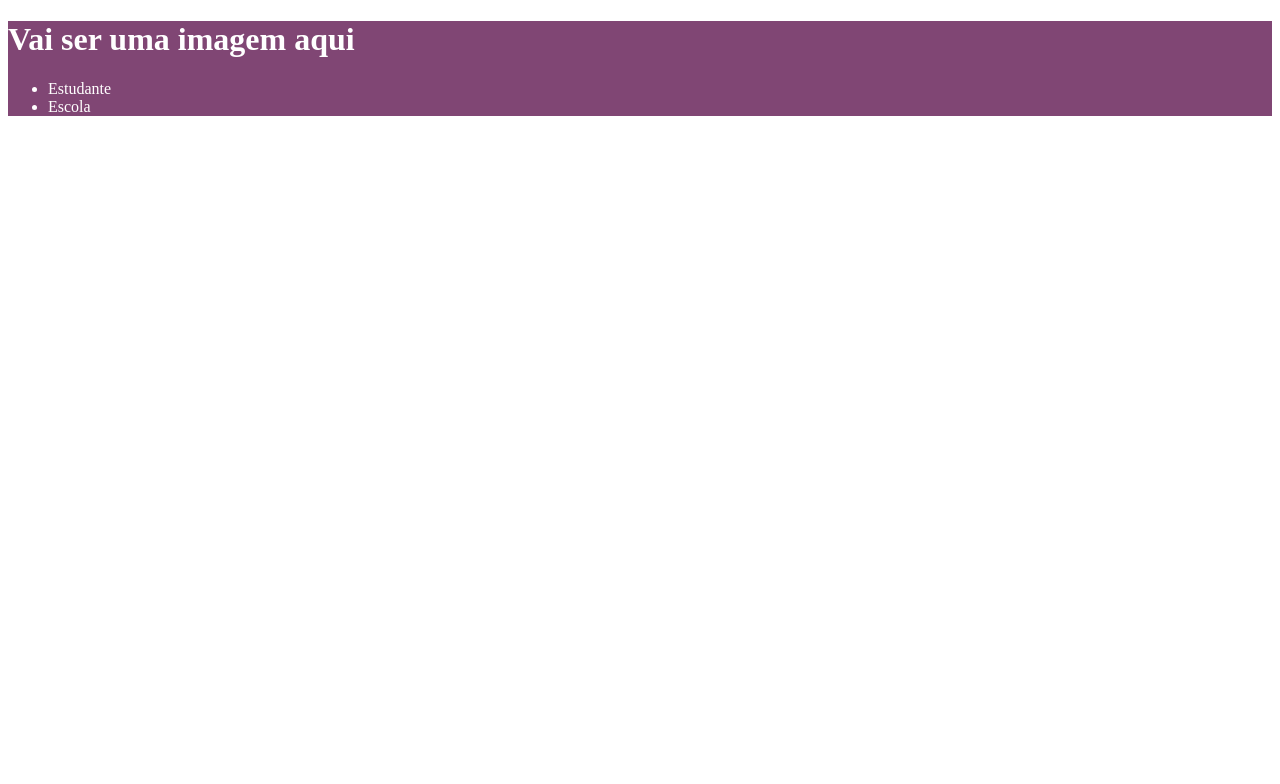
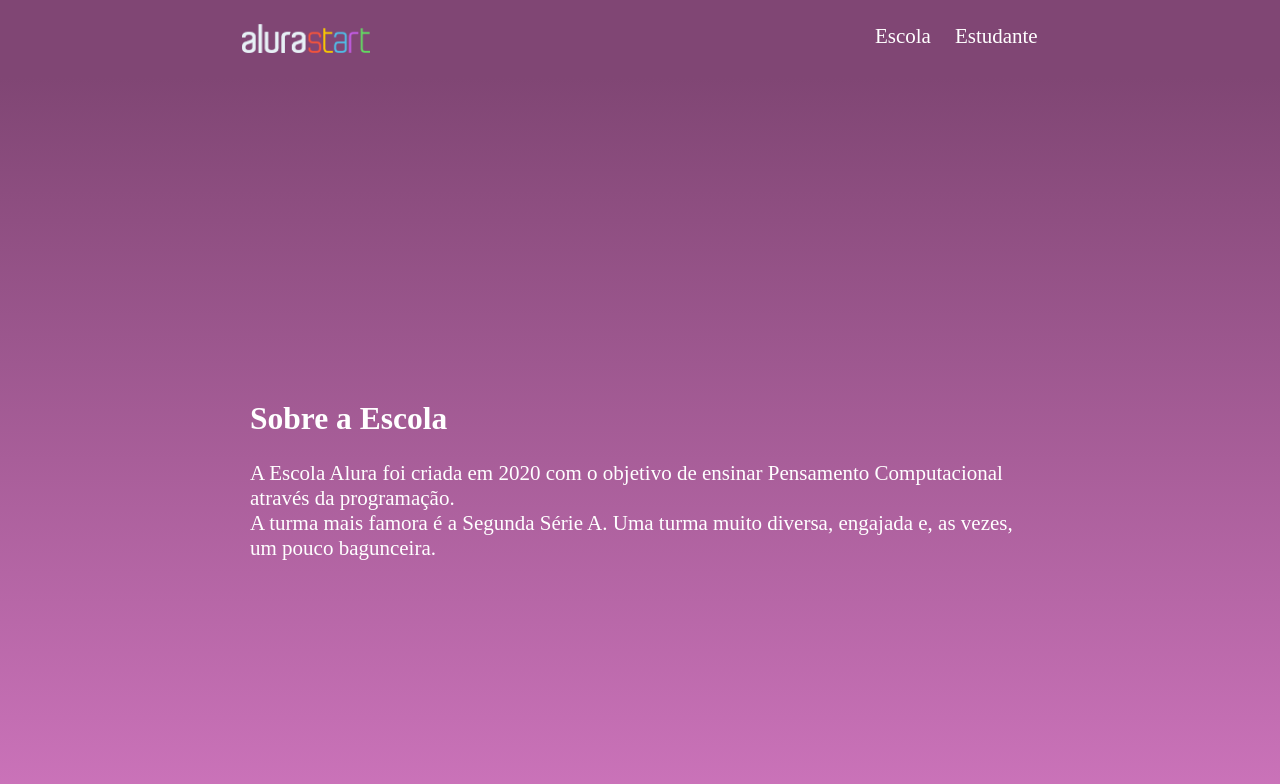
Before and after one commit to barretogabriel1/programacao-alura-1, a plain HTML site: page index.html in a window 1280 px wide. Drawn offline with Linux system fonts and the light colour scheme.

Commit message:
Seção Escola_Completo

```diff
--- a/index.html
+++ b/index.html
@@ -3,18 +3,30 @@
 <head>
     <meta charset="UTF-8">
     <meta http-equiv="X-UA-Compatible" content="IE=edge">
-    <meta name="viewport" content="width=device-width,
-    initial-scale=1.0">
-    <title>Document</title>
+    <meta name="viewport" content="width=device-width, initial-scale=1.0">
+    <title>Meu primeiro site</title>
     <link rel="stylesheet" href="style.css">
 </head>
 <body>
-    <header>
-        <h1> Vai ser uma imagem aqui </h1>
-        <ul>
-            <li>Estudante</li>
-            <li>Escola</li>
+    <header class="cabeçalho">
+        <img class="cabeçalho-imagem" src="alurastart logo 1.png" alt="Logo alura start">
+        <ul class="cabeçalho-lista">
+            <li class="cabeçalho-item"> Escola </li>
+            <li class="cabeçalho-item"> Estudante </li>
         </ul>
     </header>
+
+    <section class="escola">
+        <h2 class="escola-titulo">Sobre a Escola </h2>
+        <p class="escola-texto-um">
+           A Escola Alura foi criada em 2020 com o objetivo de ensinar
+            Pensamento Computacional através da programação.
+        </p>
+        <p class="escola-texto-dois">
+            A turma mais famora é a Segunda Série A. Uma turma muito diversa, engajada e,
+            as vezes, um pouco bagunceira.
+        </p>
+    </section>
+
 </body>
 </html>
--- a/style.css
+++ b/style.css
@@ -1,4 +1,34 @@
-header {
+*{
+   margin: 0;
+   padding: 0;
+}
+
+.cabeçalho {
     background-color: #804674;
+    color: #FFFFFF;
+    display: flex;
+    justify-content: space-around;
+    padding: 24px 0;
+}
+
+.cabeçalho-imagem{
+    width: 10%;
+    height: 10%;
+}
+
+.cabeçalho-item {
+    display: inline-block;
+    font-size: 21px;
+    padding: 0 0 0 20px;
+}
+
+.escola {
+    background-image: linear-gradient(#804674, #D277C0);
     color: white;
+    font-size: 21px;
+    padding: 300px 250px;
 }
+
+.escola-titulo {
+    padding: 24px 0;
+}
```
Also changed, not shown: alurastart logo 1.png (added).
